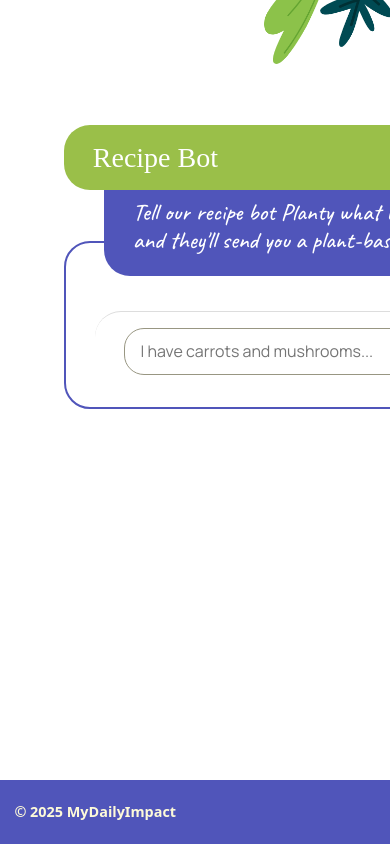
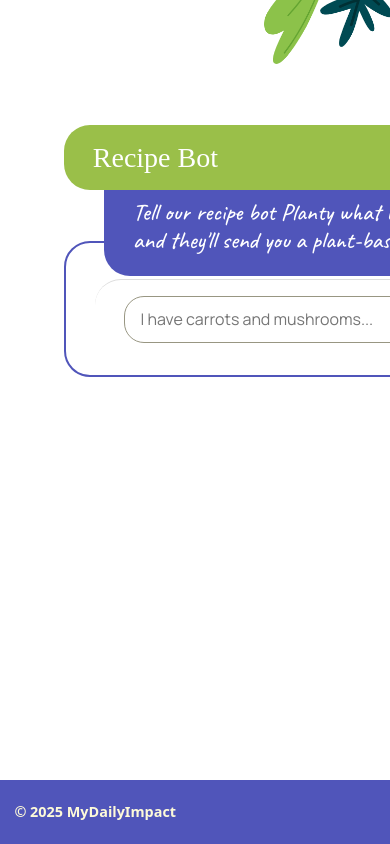
Before and after one commit to TechLabs-Remote-Bootcamp/WS24-MyDailyImpact, a React (Vite) app in the folder mdi-react/: page /recipeBot in a window 390 px wide. Shown: the part 644-1488 px from the top of the page. Built offline with nearby package versions, Linux system fonts and the light colour scheme; a web font is replaced by a local one.

Commit message:
fix: fixing some media query styles

```diff
--- a/mdi-react/src/App.jsx
+++ b/mdi-react/src/App.jsx
@@ -8,7 +8,7 @@ import About from "../src/components/pages/About/About";
 import RecipeBot from "../src/components/pages/RecipeBot/RecipeBot";
 import Login from "../src/components/pages/Login/Login";
 import SignUp from "../src/components/pages/SignUp/SignUp";
-import Navbar from "../src/components/core/Navbar/Navbar";
+// import Navbar from "../src/components/core/Navbar/Navbar";
 import ContactUs from "./components/pages/ContactUs/ContactUs";
 import Imprint from "../src/components/pages/Imprint/Imprint";
 import Privacy from "../src/components/pages/Privacy/Privacy";
--- a/mdi-react/src/components/pages/Login/Login.module.scss
+++ b/mdi-react/src/components/pages/Login/Login.module.scss
@@ -7,6 +7,7 @@
   align-items: center;
   p {
     text-align: center;
+    font-size: 1remq;
   }
   a {
     color: $primary;
--- a/mdi-react/src/components/pages/RecipeBot/RecipeBot.module.scss
+++ b/mdi-react/src/components/pages/RecipeBot/RecipeBot.module.scss
@@ -6,10 +6,11 @@
   max-height: 30rem;
   width: 100%;
   overflow-y: auto;
+  padding: 0rem !important;
   .message {
     display: flex;
     align-items: flex-start;
-    padding: 0rem;
+    padding: 1rem 0rem !important;
   }
 
   .plantyMessage {
@@ -60,9 +61,9 @@
 }
 
 @media only screen and (max-width: 600px) {
-.messages {
-  .message p {
-    font-size: 1rem;
+  .messages {
+    .message p {
+      font-size: 1rem;
+    }
   }
 }
-}
```
